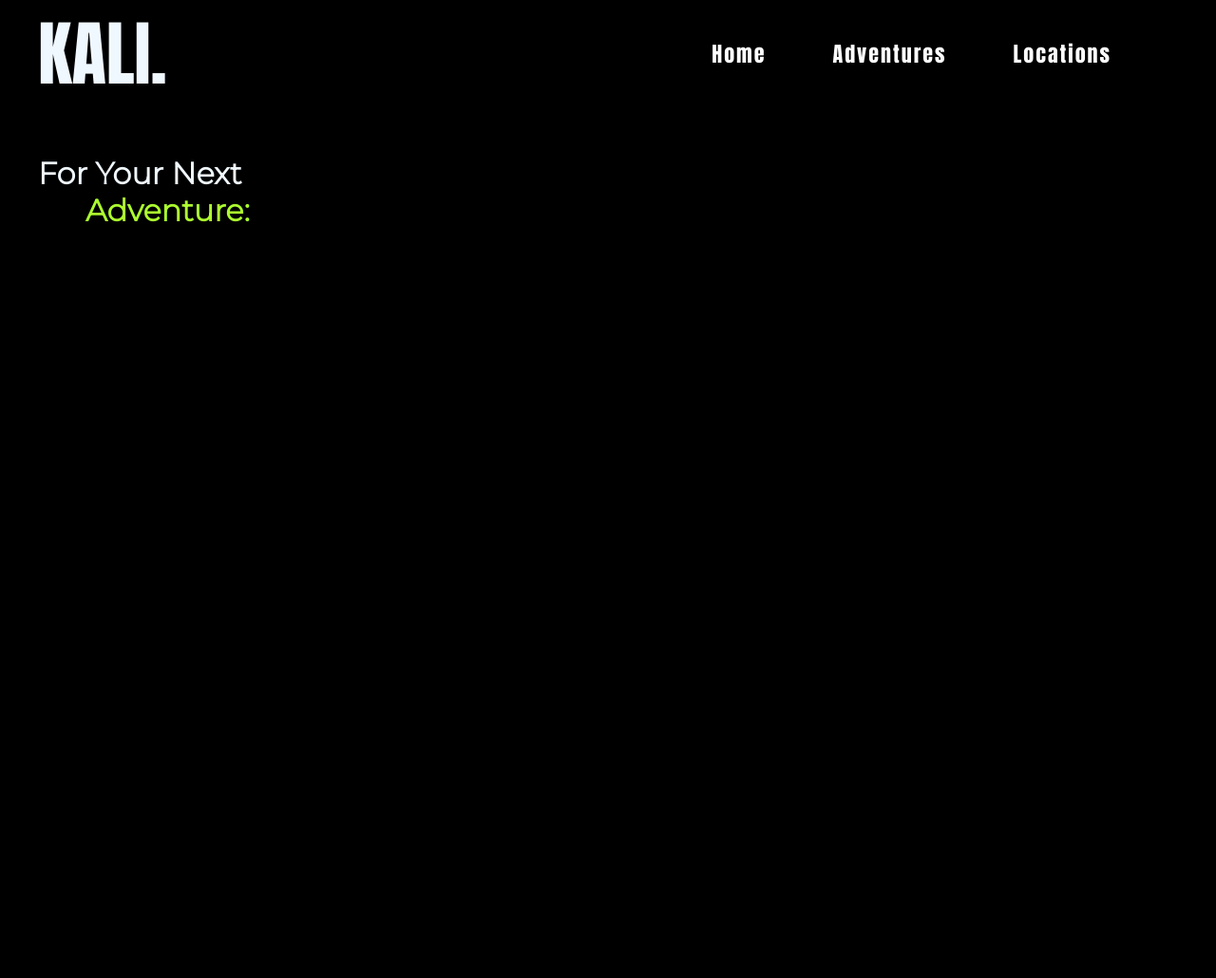
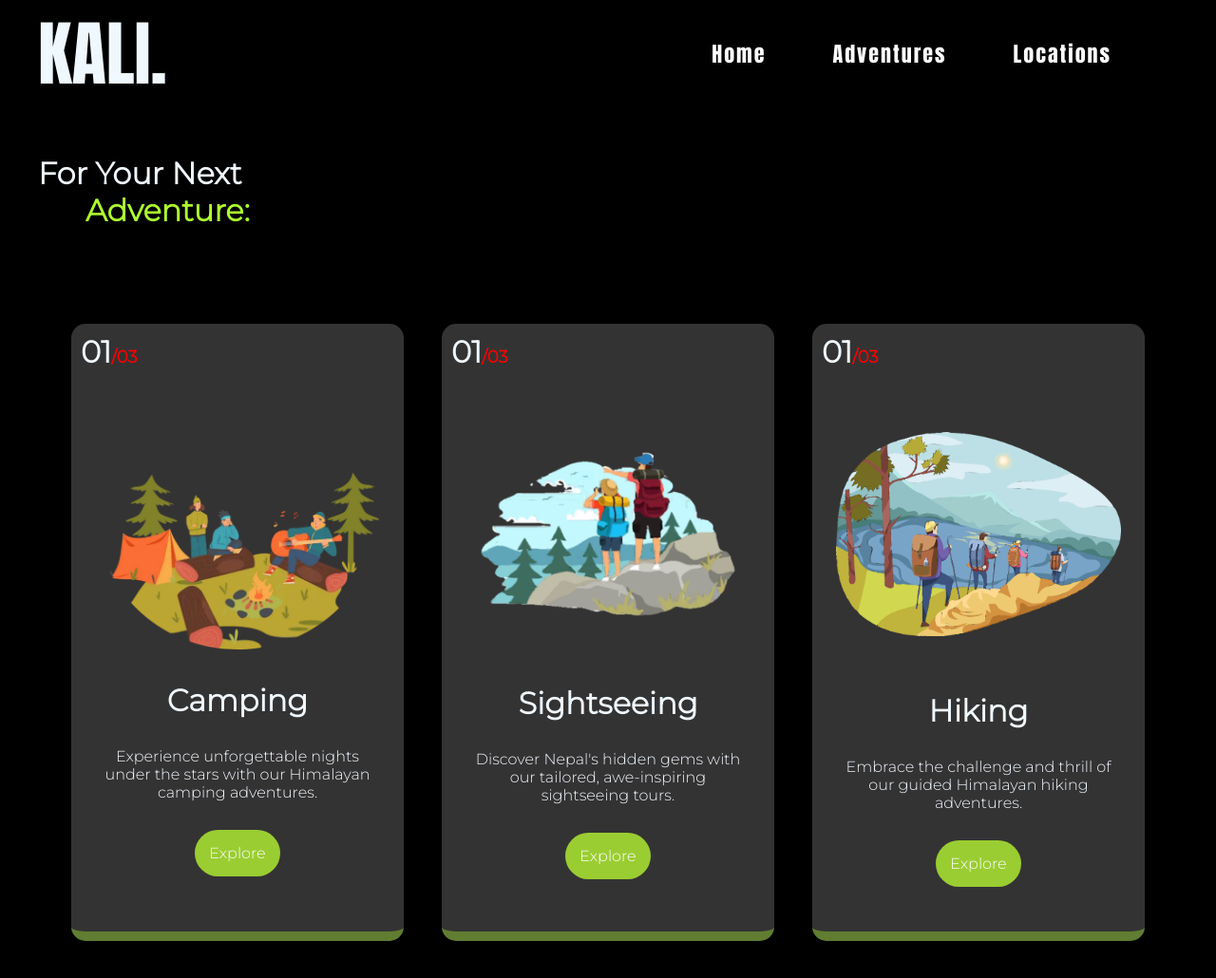
Before and after one commit to kid0733/KALI-Travel, a plain HTML site: page adventures.html in a window 1280 px wide. Shown: the whole page at 95% size. Before the commit the page ends 800 px from the top, so only its background shows below. Drawn offline with Linux system fonts and the light colour scheme; a web font is replaced by a local one.

Commit message:
updated adv page

```diff
--- a/adventures.html
+++ b/adventures.html
@@ -32,6 +32,65 @@
                     <h1>For Your Next</h1>
                     <h1 class="right green">Adventure:</h1>
                 </div>
+                <div class="cards">
+                    <div class="card">
+                        <div class="heading">
+                            <h1 class="white">01<span class="small">/03</span></h1>
+                        </div>
+                        <div class="card-flex">
+                            <div class="card-img">
+                                <img src="assets/images/camping.png" alt="">
+                            </div>
+                            <div class="card-sub-head">
+                                <h1>Camping</h1>
+                            </div>
+                            <div class="card-text">
+                                Experience unforgettable nights under the stars with our Himalayan camping adventures.
+                            </div>
+                            <div class="card-btn">
+                                <a href="#">Explore</a>
+                            </div>
+                        </div>
+                    </div>
+                    <div class="card">
+                        <div class="heading">
+                            <h1 class="white">01<span class="small">/03</span></h1>
+                        </div>
+                        <div class="card-flex">
+                            <div class="card-img sight-img">
+                                <img src="assets/images/sightseeing.png" alt="">
+                            </div>
+                            <div class="card-sub-head sight-head">
+                                <h1>Sightseeing</h1>
+                            </div>
+                            <div class="card-text">
+                                Discover Nepal's hidden gems with our tailored, awe-inspiring sightseeing tours.
+                            </div>
+                            <div class="card-btn">
+                                <a href="#">Explore</a>
+                            </div>
+                        </div>
+                    </div>
+                    <div class="card">
+                        <div class="heading">
+                            <h1 class="white">01<span class="small">/03</span></h1>
+                        </div>
+                        <div class="card-flex">
+                            <div class="card-img hiking-img">
+                                <img src="assets/images/hiking.png" alt="" class="hiking">
+                            </div>
+                            <div class="card-sub-head hiking-head">
+                                <h1>Hiking</h1>
+                            </div>
+                            <div class="card-text hiking-text">
+                                Embrace the challenge and thrill of our guided Himalayan hiking adventures.
+                            </div>
+                            <div class="card-btn hiking-btn">
+                                <a href="#">Explore</a>
+                            </div>
+                        </div>
+                    </div>
+                </div>
             </div>
         </div>
     </div>
--- a/style.css
+++ b/style.css
@@ -144,6 +144,68 @@ ul li a:hover{
 .adv-info{
     margin-top: 50px;
 }
-.adv-hero-head{
+/*Cards*/
+.cards{
+    margin: 100px 0;
+    font-family: 'Montserrat', sans-serif;
+    display: flex;
+    align-items: center;
+    justify-content: center;
+    gap: 40px;
+}
+.card{
+    border-radius: 15px;
+    width: 350px;
+    height: 650px;
+    background-color: rgb(52, 51, 51);
+    padding: 10px;border-bottom: 10px solid rgba(172, 255, 47, 0.365);
+}
+.hiking{
+    padding-top: 65px;
+}
 
+.hiking-head{
+    padding-top: 25px;
 }
+.sight-img{
+    padding-top: 70px;
+}
+.sight-head{
+    padding-top:22px ;
+}
+.small{
+    color: red;
+    font-size: 18px;
+}
+.card h1{
+    color: aliceblue;
+}
+.card img{
+    width: 300px;
+    margin-left: auto;
+    margin-right: auto;
+}
+.card-text{
+    color: aliceblue;
+}
+.card-flex{
+    display: flex;
+    flex-direction: column;
+    align-items: center;
+    justify-content: space-evenly;
+    text-align: center;
+    gap: 30px;
+}
+.card-btn a{
+    text-decoration: none;
+    background: yellowgreen;
+    color: white;
+    padding: 15px;
+    border-radius: 25px;
+}
+.card-text{
+    max-width: 300px;
+}
+.card-btn{
+    margin: 15px;
+}
```
Also changed, not shown: assets/images/camping.png (added), assets/images/hiking.png (added), assets/images/sightseeing.png (added).
